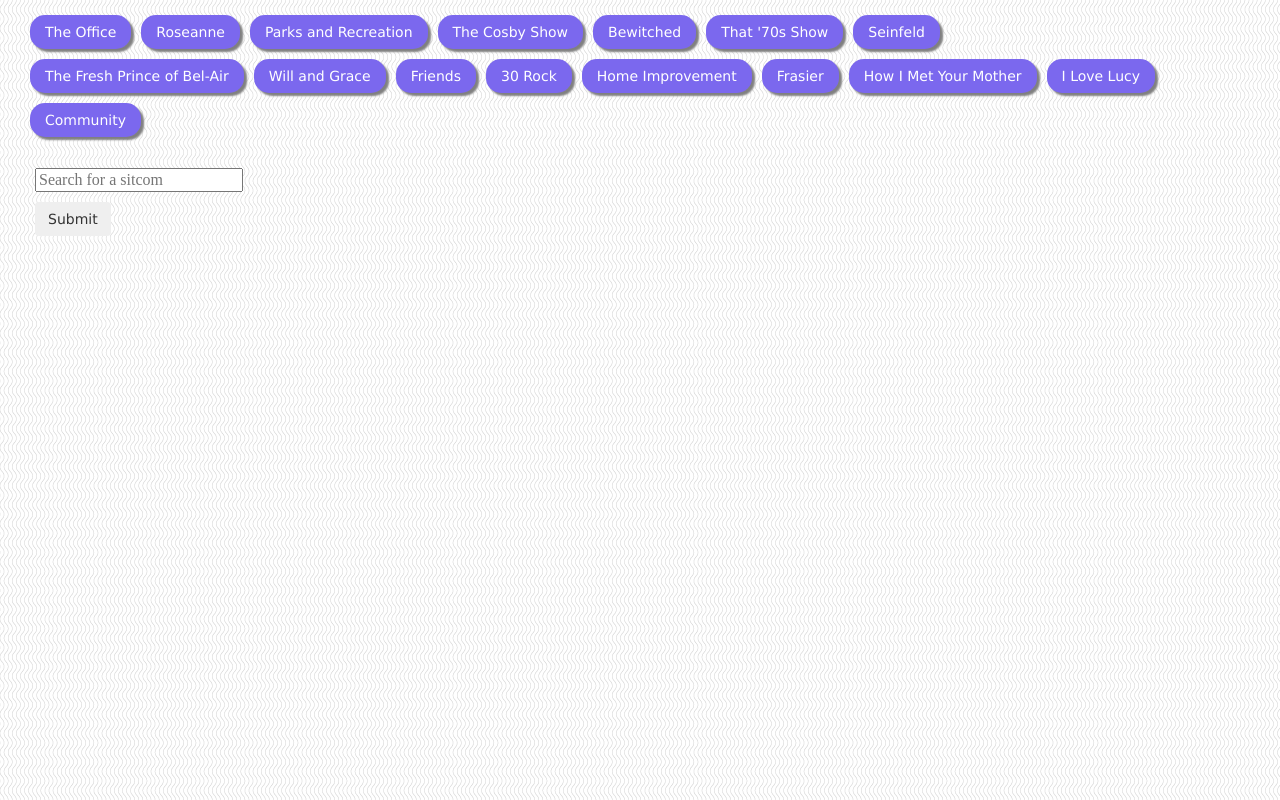
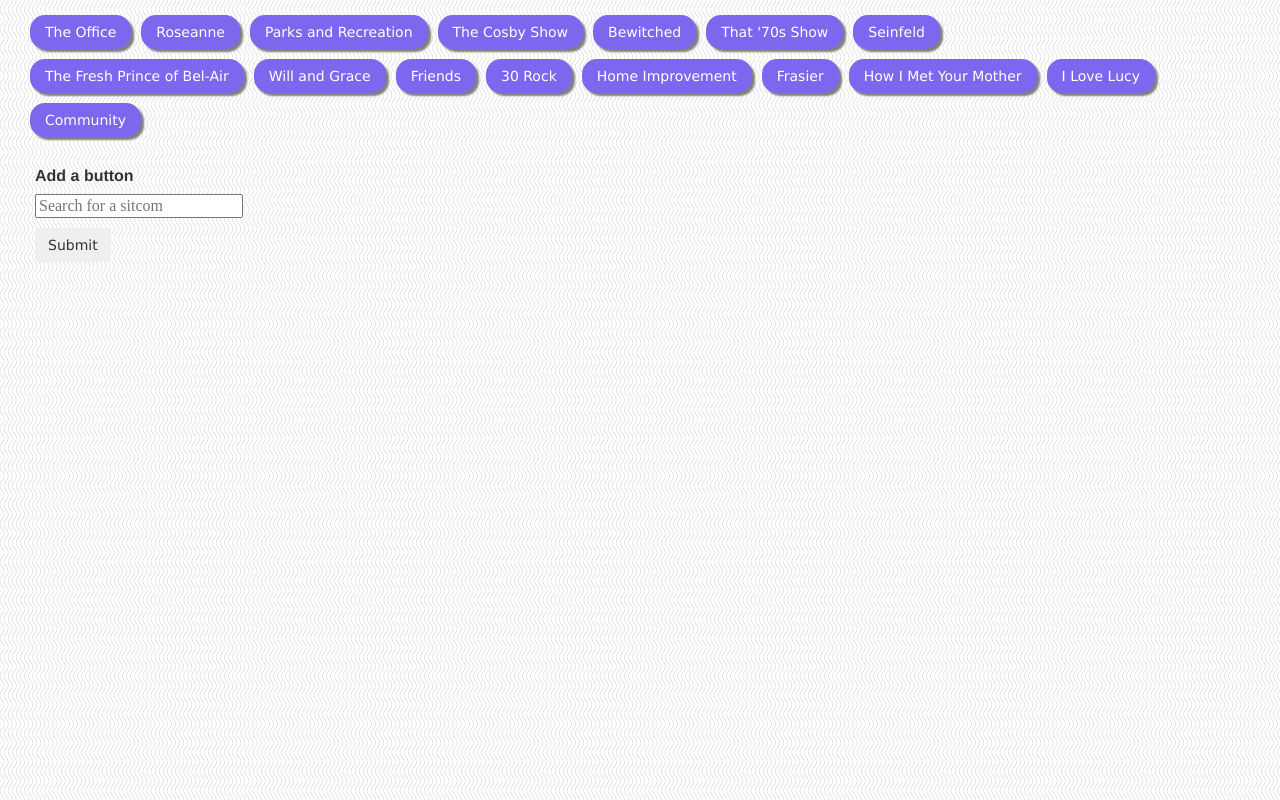
Before and after one commit to tycbold/GiphyAPI-HW, a plain HTML site: page index.html in a window 1280 px wide. Drawn offline with nearby package versions, Linux system fonts and the light colour scheme.

Commit message:
final push

```diff
--- a/assets/css/style.css
+++ b/assets/css/style.css
@@ -5,6 +5,12 @@ body {
 p {
 	margin: 15px;
 	font-family: Helvetica, sans-serif;
+}
+
+label {
+	font-weight: bold;
+	font-family: Helvetica, sans-serif;
+	margin-bottom: 10px;
 }
 
 .container {
--- a/index.html
+++ b/index.html
@@ -26,6 +26,7 @@
 			<div class="col-sm-3">
 
 	<form id="sitcom-form">
+		<label for="sitcom-input">Add a button</label><br>
       <input type="text" id="sitcom-input" placeholder="Search for a sitcom"><br>
 
       <input class="btn" id="add-sitcom" type="submit" value="Submit">
```
